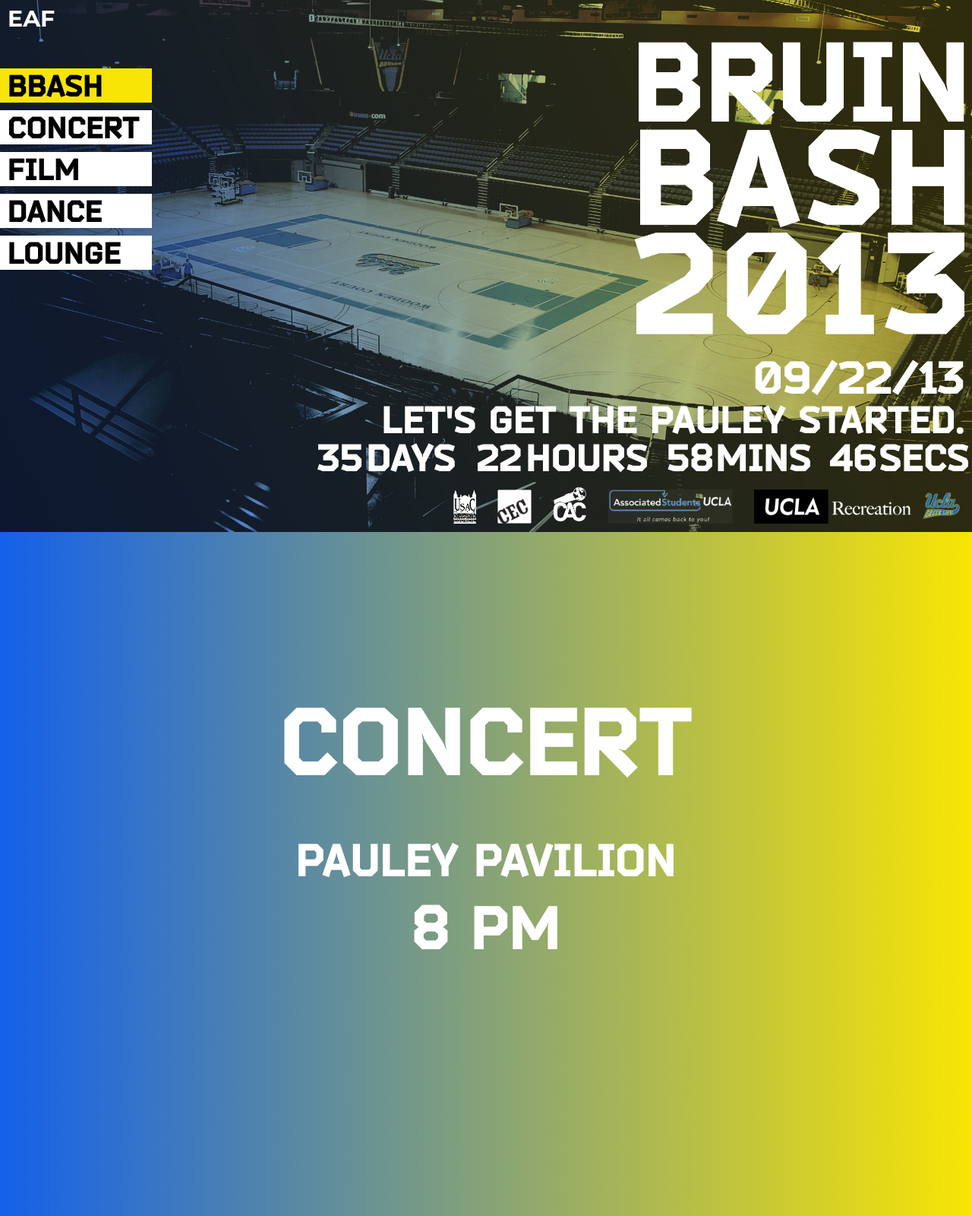
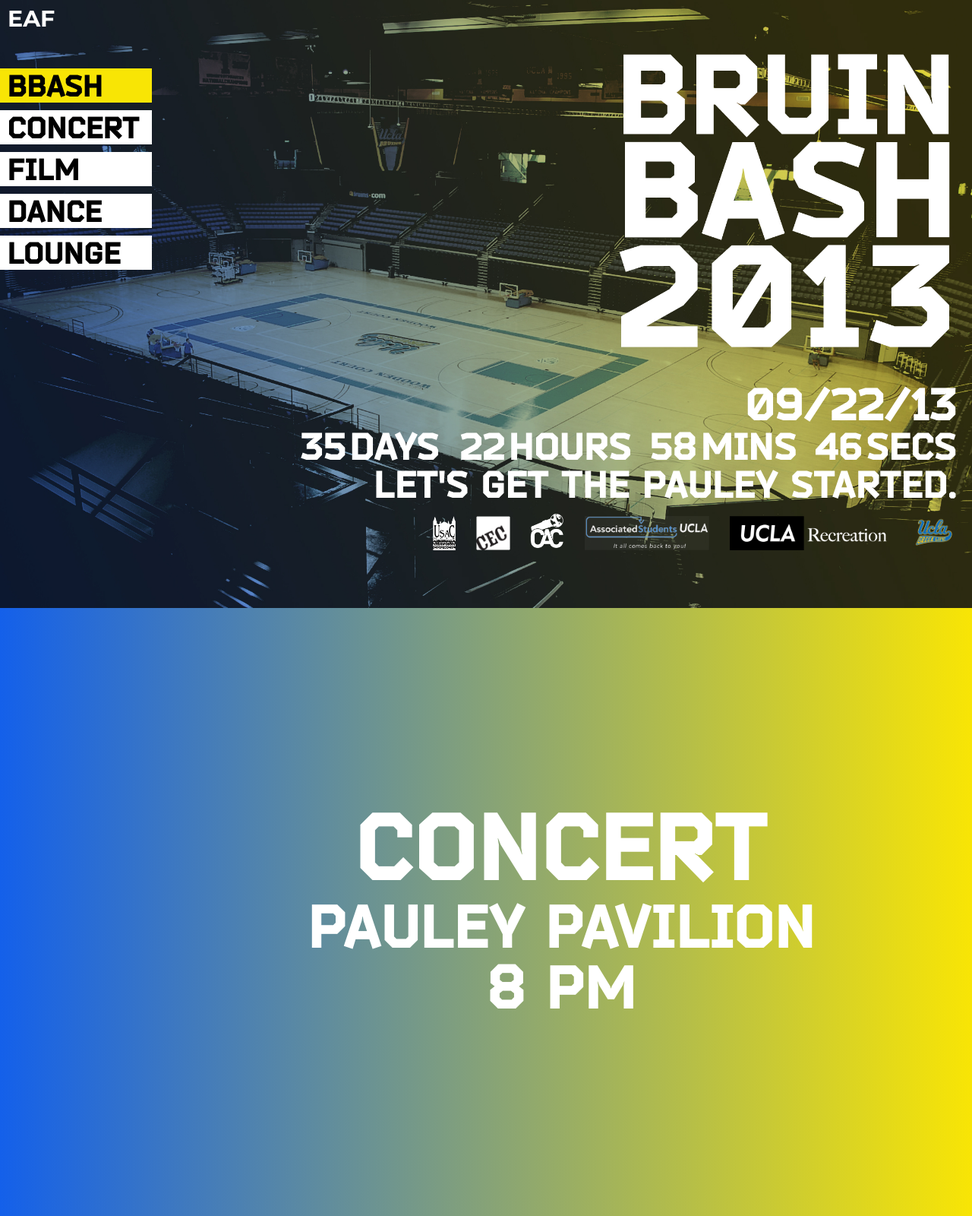
Before and after one commit to vishalyadav/bbash, a plain HTML site: page index.html in a window 1280 px wide. Shown: the top 1600 px of the page at 76% size. Drawn offline with nearby package versions, Linux system fonts and the light colour scheme.

Commit message:
fullscreen fixes

```diff
--- a/css/style.css
+++ b/css/style.css
@@ -1,3 +1,4 @@
+/* BOILERPLATE ***************************************************************/
 html, body, div, span, applet, object, iframe,
 h1, h2, h3, h4, h5, h6, p, blockquote, pre,
 a, abbr, acronym, address, big, cite, code,
@@ -41,27 +42,136 @@ table {
     border-collapse: collapse;
     border-spacing: 0;
 }
+
+/* BASICS ********************************************************************/
 html, body {
+   height: 100%;
+   width: 100%;
 }
-#bbash {
-    background: url("../img/pauley_large.jpg") no-repeat center center fixed;
-    -webkit-background-size: cover;
-    -moz-background-size: cover;
-    -o-background-size: cover;
-    background-size: cover;
-    height: 700px;
+#container {
+   height: 100%;
+   width: 100%;
+}
+#main_content {
+   height: 100%;
+   width: 100%;
+}
+.vcenter_outer {
+   font-size: 0;
+   line-height: 0;
+   white-space: nowrap;
+}
+.vcenter_outer:before {
+   height: 100%;
+   display: inline-block;
+   vertical-align: middle;
+   content: '';
+}
+.vcenter_inner {
+   display: inline-block;
+   vertical-align: middle;
+   font-size: 20px;
+   line-height: 20px;
+}
+.vcenter_inner.offset_center {
+   padding-left: 200px;
+   width: calc(100% - 200px);
+   text-align: center;
+}
+.fullpage_section {
+    height: 100%;
+    min-height: 700px;
+    width: 100%;
+    min-width: 800px;
+
+    display: block;
+    position: relative;
+}
+
+
+/* NAV ***********************************************************************/
+#sticky_menu {
+    width: 200px;
+    position: fixed;
+    left: 0;
+    top: 0;
+    z-index: 100;
+}
+#navigation {
+    position: relative;
+    top: 80px;
+}
+
+
+
+/* SPECIFIC SECTIONS *********************************************************/
+/*** BBASH *******************************************************************/
+#bbash
+{
+   text-align: right;
+}
+#bbash:after {
+   content: '';
+   position: absolute;
+   top: 0;
+   left: 0;
+   right: 0;
+   bottom: 0;
+   z-index: -1;
+   background-image: url("../img/pauley_large.jpg");
+   -webkit-background-size: cover;
+   -moz-background-size: cover;
+   -o-background-size: cover;
+   background-size: cover;
 }
 
 #bbash_container {
-    width: calc(100% - 20px);
-    height: 100%;
-    margin: 0 auto;
+   margin-right: 20px;
+   font-family: 'Bender-Black', serif;
+   color: #FFFFFF;
+   font-size: 50px;
+   line-height: 50px;
 }
 
-section {
-    min-height: 700px;
-    /*width: 100%;*/
-    z-index: 5;
+#bbash_container img#bb_type {
+   width: 450px;
+   margin-bottom: 30px;
+}
+
+#bbash_container #date {
+    font-size: 60px;
+    line-height: 60px;
+}
+
+#bbash_container #countdown span.fixed_width_num {
+    width: 80px;
+    display: inline-block;
+    vertical-align: bottom;
+
+    margin-left: -0.2em; /* hacky, to account for the whitespace inserted for the newlines
+                            in the html */
+    margin-right: 5px;
+}
+
+.logos {
+   margin-top: 10px;
+}
+
+.logos img{
+   margin-left: 10px;
+}
+
+
+
+
+
+
+
+#concert,
+#film,
+#dance,
+#lounge
+{
     background: #1460ea; /* Old browsers */
     background: -moz-linear-gradient(left,  #1460ea 0%, #f8e505 100%); /* FF3.6+ */
     background: -webkit-gradient(linear, left top, right top, color-stop(0%,#1460ea), color-stop(100%,#f8e505)); /* Chrome,Safari4+ */
@@ -70,29 +180,9 @@ section {
     background: -ms-linear-gradient(left,  #1460ea 0%,#f8e505 100%); /* IE10+ */
     background: linear-gradient(to right,  #1460ea 0%,#f8e505 100%); /* W3C */
     filter: progid:DXImageTransform.Microsoft.gradient( startColorstr='#1460ea', endColorstr='#f8e505',GradientType=1 ); /* IE6-9 */
-}
+ }
 
-#bb_type {
-    position: absolute;
-    top: 50px;
-    right: 00px;
-}
 
-#sticky_menu {
-    width: 200px;
-    position: fixed;
-    left: 0;
-    top: 0;
-    z-index: 100;
-}
-
-#bb_title {
-    position: fixed;
-    width: 350px;
-    left: 50%;
-    margin-left: -175px;
-    top: 50px;
-}
 
 #wrapper {
     /*position: absolute;*/
@@ -102,93 +192,6 @@ section {
     color: #FFFFFF;
     font-family: 'Bender-Black', serif;
     text-align: center;
-}
-
-.type {
-    font-family: 'Bender-Black', serif;
-    color: #FFFFFF;
-    text-align: right;
-    font-size: 50px;
-    position: absolute;
-    right: 10px;
-    top: 470px;
-}
-
-#date {
-    font-size: 60px;
-}
-
-#secs, #mins, #hours, #days {
-    width: 50px;
-}
-
-#secs, #mins, #hours, #days, #sectext, #mintext, #hourtext, #daytext {
-    position: absolute;
-    left: 345px;
-    top: 110px;
-}
-
-#secs {
-    margin-left: 245px;
-}
-
-#sectext {
-    margin-left: 310px;
-}
-
-#mins {
-    margin-left: 30px;
-}
-
-#mintext {
-    margin-left: 95px;
-}
-
-#hours {
-    margin-left: -220px;
-}
-
-#hourtext {
-    margin-left: -155px;
-}
-
-#days {
-    margin-left: -430px;
-}
-
-#daytext {
-    margin-left: -365px;
-}
-
-.logos {
-    position: absolute;
-    top: 640px;
-
-    right: 10px;
-}
-
-@media all and (max-width: 890px) {
-    #bb_type {
-        position: relative;
-        top: 50px;
-        left: 430px;
-    }
-    .type {
-        position: relative;
-        left: 30px;
-        top: 69px;
-        width: 840px;
-    }
-    #secs, #mins, #hours, #days, #sectext, #mintext, #hourtext, #daytext {
-        position: absolute;
-        left: 409px;
-        top: 110px;
-    }
-    .logos {
-        position: relative;
-        top: 129px;
-        left: 262px;
-    }
 }
 
 #eaf_link {
@@ -224,19 +227,13 @@ li {
     line-height: 50px;
 }
 
-#navigation {
-    position: relative;
-    top: 80px;
-}
-
 h2 {
     font-family: 'Bender-Black', serif;
     color: #FFFFFF;
     font-size: 125px;
-    height: 125px;
+    line-height: 125px;
     text-align: center;
     position: relative;
-    top: 220px;
 }
 
 .location {
@@ -245,66 +242,13 @@ h2 {
     font-size: 60px;
     text-align: center;
     position: relative;
-    top: 280px;
-}
-
-#lounge .location {
-    top: 400px;
 }
 
 h3 {
     font-family: 'Bender-Black', serif;
     color: #FFFFFF;
     font-size: 80px;
+    line-height: 80px;
     text-align: center;
     position: relative;
-    top: 300px;
 }
-
-#lounge h3 {
-    top: 420px;
-}
-
-@media all and (max-width: 980px) {
-    h2, .location, h3 {
-        text-align: left;
-    }
-    #concert h2 {
-        left: 215px;
-    }
-    #film h2 {
-        left: 340px;
-    }
-    #dance h2 {
-        left: 295px;
-    }
-    #lounge h2 {
-        left: 255px;
-    }
-    #greek {
-        position: relative;
-        left: 45px;
-    }
-    #concert .location {
-        left: 235px;
-    }
-    #film .location {
-        left: 227px;
-    }
-    #agb {
-        position: relative;
-        left: 107px;
-    }
-    #dance .location {
-        left: 283px;
-    }
-    #lounge .location {
-        left: 300px;
-    }
-    h3 {
-        left: 308px;
-    }
-    #concert h3 {
-        left: 393px;
-    }
-}
--- a/index.html
+++ b/index.html
@@ -1,4 +1,3 @@
-
 <!DOCTYPE html>
 <html>
 <head>
@@ -31,55 +30,59 @@
 			</ul>
 		</div>
 		<div id="main_content">
-			<section id="bbash">
-				<div id="bbash_container">
-					<img id="bb_type" src="img/bruinbashtype.png" width="450px">
-					<div class="type">
-						<div id="date">09/22/13</div>
-						<span id="days"></span>
-						<span id="daytext">DAYS</span>
-						<span id="hours"></span>
-						<span id="hourtext">HOURS</span>
-						<span id="mins"></span>
-						<span id="mintext">MINS</span>
-						<span id="secs"></span>
-						<span id="sectext">SECS</span>
-						LET'S GET THE PAULEY STARTED.<br>
-					</div>
+			<div class="fullpage_section vcenter_outer" id="bbash">
+				<div id="bbash_container" class="vcenter_inner">
+					<img id="bb_type" src="img/bruinbashtype.png">
+               <div id="date">09/22/13</div>
+               <div id="countdown">
+                  <span class="fixed_width_num" id="days"></span>DAYS
+                  <span class="fixed_width_num" id="hours"></span>HOURS
+                  <span class="fixed_width_num" id="mins"></span>MINS
+                  <span class="fixed_width_num" id="secs"></span>SECS
+               </div>
+               LET'S GET THE PAULEY STARTED.<br>
 					<div class="logos">
-						<span><a href="http://usac.ucla.edu/" target="_blank"><img src="bbashlogos/usac_white.png" width="30px" height="45px"></a></span>&nbsp&nbsp&nbsp&nbsp&nbsp&nbsp
-						<span><a href="http://campuseventsblog.com/" target="_blank"><img src="bbashlogos/cec_white.png" width="45px"></a></span>&nbsp&nbsp&nbsp&nbsp&nbsp&nbsp
-						<span><a href="http://www.culturalaffairsla.com/" target="_blank"><img src="bbashlogos/cac_white.png" width="45px"></a></span>&nbsp&nbsp&nbsp&nbsp&nbsp&nbsp
-						<span><a href="http://asucla.ucla.edu/" target="_blank"><img src="bbashlogos/asucla.png" height="45px"></a></span>&nbsp&nbsp&nbsp&nbsp&nbsp&nbsp
-						<span><a href="http://www.recreation.ucla.edu/" target="_blank"><img src="bbashlogos/uclarec_white.png" height="45px"></a></span>
-						<span><a href="http://www.greeklife.ucla.edu/" target="_blank"><img src="bbashlogos/greeklife.png" height="45px"></a></span>
+						<a href="http://usac.ucla.edu/" target="_blank"><img src="bbashlogos/usac_white.png" width="30px" height="45px"></a>
+						<a href="http://campuseventsblog.com/" target="_blank"><img src="bbashlogos/cec_white.png" width="45px"></a>
+						<a href="http://www.culturalaffairsla.com/" target="_blank"><img src="bbashlogos/cac_white.png" width="45px">
+						<a href="http://asucla.ucla.edu/" target="_blank"><img src="bbashlogos/asucla.png" height="45px"></a>
+						<a href="http://www.recreation.ucla.edu/" target="_blank"><img src="bbashlogos/uclarec_white.png" height="45px"></a>
+						<a href="http://www.greeklife.ucla.edu/" target="_blank"><img src="bbashlogos/greeklife.png" height="45px"></a>
 					</div>
 				</div>
-			</section>
+			</div>
 
-			<section id="concert">
+			<div class="fullpage_section vcenter_outer" id="concert">
+				<div class="vcenter_inner offset_center">
 				<h2>CONCERT</h2>
-				<div class="location">PAULEY PAVILION</div>
+				<h3>PAULEY PAVILION</h3>
 				<h3>8 PM</h3>
-			</section>
+            </div>
+			</div>
 
-			<section id="film">
+			<div class="fullpage_section vcenter_outer" id="film">
+				<div class="vcenter_inner offset_center">
 				<h2>FILM</h2>
-				<div class="location"><span id="agb">ACKERMAN</span><br>GRAND BALLROOM</div>
+				<h3>ACKERMAN<br>GRAND BALLROOM</h3>
 				<h3>TIME TBA</h3>
-			</section>
+            </div>
+			</div>
 
-			<section id="dance">
+			<div class="fullpage_section vcenter_outer" id="dance">
+				<div class="vcenter_inner offset_center">
 				<h2>DANCE</h2>
-				<div class="location">LOCATION TBA</div>
+				<h3>LOCATION TBA</h3>
 				<h3>TIME TBA</h3>
-			</section>
+            </div>
+			</div>
 
-			<section id="lounge">
-				<h2><span id="greek">GREEK</span><br>LOUNGE</h2>
-				<div class="location">BRUIN PLAZA</div>
+			<div class="fullpage_section vcenter_outer" id="lounge">
+				<div class="vcenter_inner offset_center">
+				<h2>GREEK<br>LOUNGE</h2>
+				<h3>BRUIN PLAZA</>
 				<h3>TIME TBA</h3>
-			</section>
+            </div>
+			</div>
 		</div>
 	</div>
 </body>
--- a/js/jquery.inview.js
+++ b/js/jquery.inview.js
@@ -2,7 +2,15 @@
  * author Remy Sharp
  * url http://remysharp.com/2009/01/26/element-in-view-event-plugin/
  */
+
+/**
+ * edited by Keaton Boyle
+ * added a threshold for reasonable visibility, i.e. so that VISIBLE_THRESHOLD
+ *  or less pixels showing doesn't constitute visibility
+ */
 (function ($) {
+    var VISIBLE_THRESHOLD = 50;
+
     function getViewportHeight() {
         var height = window.innerHeight; // Safari, Opera
         var mode = document.compatMode;
@@ -37,12 +45,13 @@
                     height = $el.height(),
                     inview = $el.data('inview') || false;
 
-                if (scrolltop > (top + height) || scrolltop + vpH < top) {
+                if (scrolltop > (top + height - VISIBLE_THRESHOLD) ||
+                    scrolltop + vpH - VISIBLE_THRESHOLD < top) {
                     if (inview) {
                         $el.data('inview', false);
                         $el.trigger('inview', [ false ]);
                     }
-                } else if (scrolltop < (top + height)) {
+                } else if (scrolltop < (top + height - VISIBLE_THRESHOLD)) {
                     if (!inview) {
                         $el.data('inview', true);
                         $el.trigger('inview', [ true ]);
```
